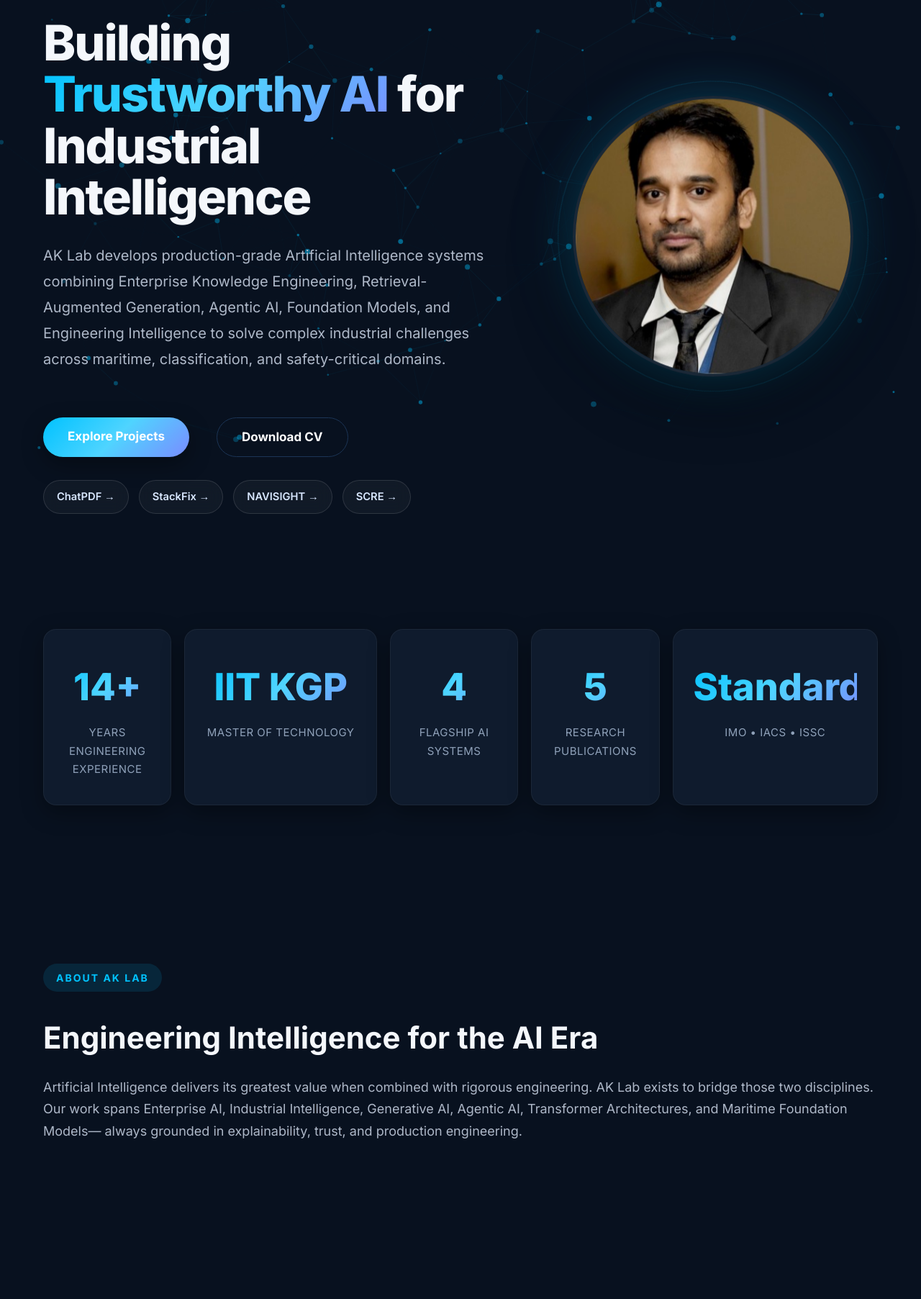
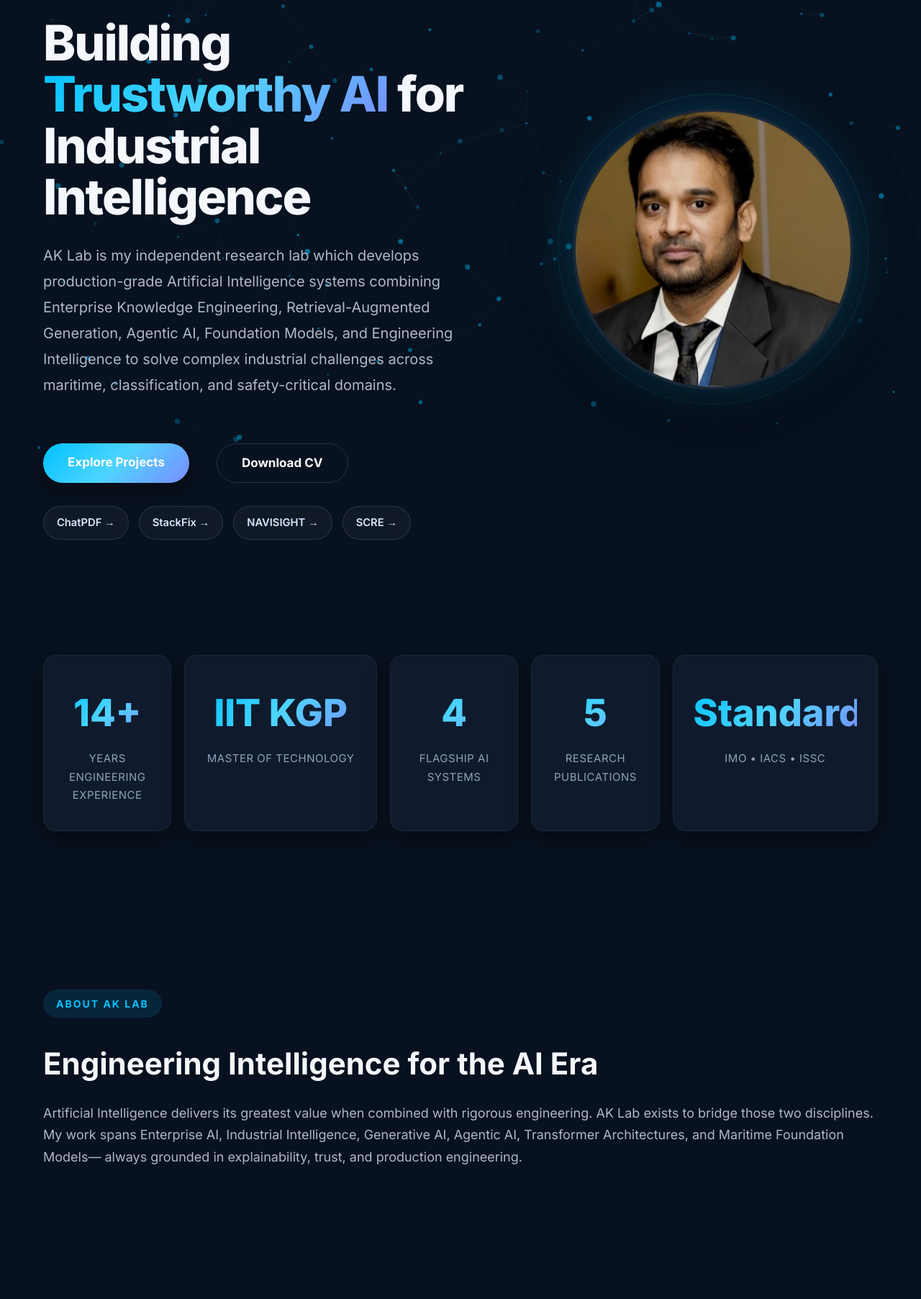
Before and after one commit to Korunil/korunil.github.io, a plain HTML site: page index.html in a window 1280 px wide. Shown: the part 172-1977 px from the top of the page at 72% size. Drawn offline with Linux system fonts and the light colour scheme.

Commit message:
Update index.html

```diff
--- a/index.html
+++ b/index.html
@@ -96,7 +96,7 @@ Industrial Intelligence
 
 <p class="hero-description">
 
-AK Lab develops production-grade Artificial Intelligence
+AK Lab is my independent research lab which develops production-grade Artificial Intelligence
 systems combining Enterprise Knowledge Engineering,
 Retrieval-Augmented Generation,
 Agentic AI,
@@ -301,7 +301,7 @@ combined with rigorous engineering.
 
 AK Lab exists to bridge those two disciplines.
 
-Our work spans Enterprise AI,
+My work spans Enterprise AI,
 Industrial Intelligence,
 Generative AI,
 Agentic AI,
```
